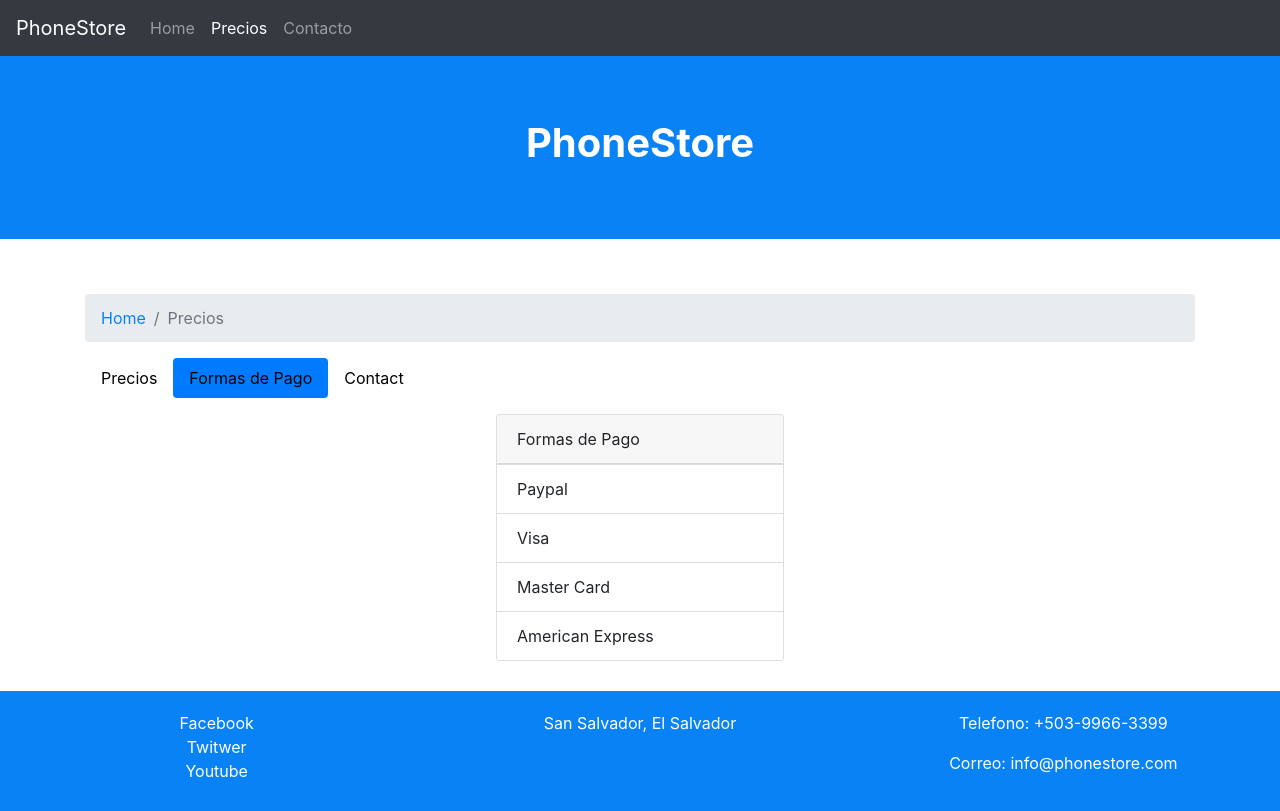
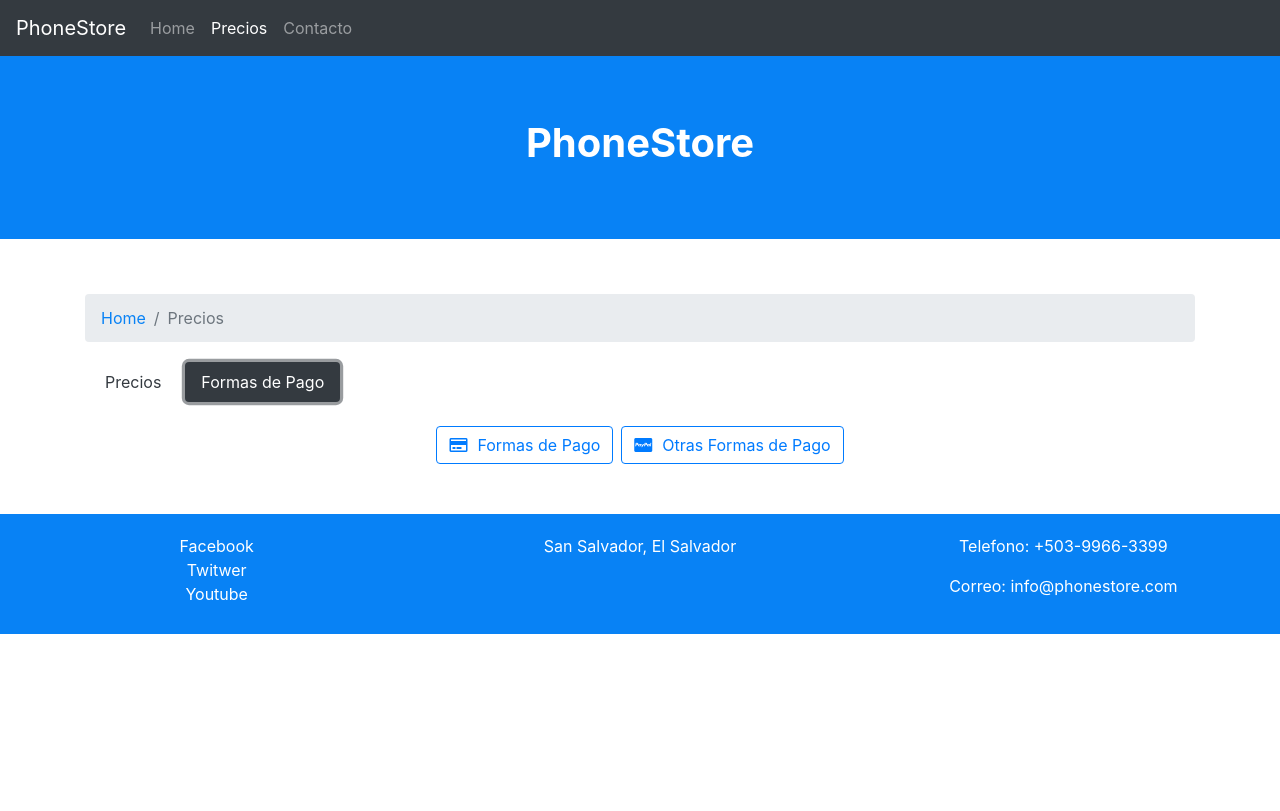
Before and after one commit to WalterGaldamezWeb/SitioWebResponsive, a website: page precios.html in a window 1280 px wide. Both pictures are taken after a click on the tab "Formas de Pago". Drawn offline with nearby package versions, Linux system fonts and the light colour scheme; a web font is replaced by a local one.

Commit message:
Se agregaron componente collapse

```diff
--- a/precios.html
+++ b/precios.html
@@ -8,7 +8,6 @@
     <link rel="stylesheet" href="css/style.css">
     <link rel="stylesheet" href="node_modules/open-iconic/font/css/open-iconic.css">
     <link rel="stylesheet" href="node_modules/@fortawesome/fontawesome-free/css/all.css">
-
 </head>
 <body>
     <nav class="navbar fixed-top navbar-expand-lg navbar-dark bg-dark">
@@ -42,21 +41,12 @@
               <li class="breadcrumb-item active" aria-current="page">Precios</li>
             </ol>
           </nav>
-
-
-
-
-
-
           <ul class="nav nav-pills mb-3" id="pills-tab" role="tablist">
             <li class="nav-item" role="presentation">
-              <a class="nav-link active" id="pills-home-tab" style="color: black;" data-toggle="pill" href="#pills-home" role="tab" aria-controls="pills-home" aria-selected="true">Precios</a>
+              <a class="nav-link active btn-outline-dark m-1" id="pills-home-tab" data-toggle="pill" href="#pills-home" role="tab" aria-controls="pills-home" aria-selected="true">Precios</a>
             </li>
             <li class="nav-item" role="presentation">
-              <a class="nav-link" id="pills-profile-tab" style="color: black;" data-toggle="pill" href="#pills-profile" role="tab" aria-controls="pills-profile" aria-selected="false">Formas de Pago</a>
-            </li>
-            <li class="nav-item" role="presentation">
-              <a class="nav-link" id="pills-contact-tab" style="color: black;" data-toggle="pill" href="#pills-contact" role="tab" aria-controls="pills-contact" aria-selected="false">Contact</a>
+              <a class="nav-link btn-outline-dark m-1" id="pills-profile-tab" data-toggle="pill" href="#pills-profile" role="tab" aria-controls="pills-profile" aria-selected="false">Formas de Pago</a>
             </li>
           </ul>
           <div class="tab-content" id="pills-tabContent">
@@ -122,28 +112,36 @@
               </table>
             </div>
             <div class="tab-pane fade" id="pills-profile" role="tabpanel" aria-labelledby="pills-profile-tab">
-              <div class="row justify-content-center">
-                <div class="card" style="width: 18rem;">
-                  <div class="card-header">
-                    Formas de Pago
-                  </div>
-                  <ul class="list-group list-group-flush">
-                    <li class="list-group-item">Paypal</li>
-                    <li class="list-group-item">Visa</li>
-                    <li class="list-group-item">Master Card</li>
-                    <li class="list-group-item">American Express</li>
-                  </ul>
-                </div>
-
-              </div>
-
+                <p class="d-flex justify-content-center">
+                  <a class="btn btn-outline-primary m-1" data-toggle="collapse" href="#multiCollapseExample1" role="button" aria-expanded="false" aria-controls="multiCollapseExample1"><i class="far fa-credit-card"></i>Formas de Pago</a>
+                  <button class="btn btn-outline-primary m-1" type="button" data-toggle="collapse" data-target="#multiCollapseExample2" aria-expanded="false" aria-controls="multiCollapseExample2"><i class="fab fa-cc-paypal"></i>Otras Formas de Pago</button>
+                </p>
+                <div class="row">
+                  <div class="col">
+                    <div class="collapse multi-collapse" id="multiCollapseExample1">
+                      <div class="card card-body">
+                        Aceptamos Targetas de credito y debito Visa, Master Card, American Express.
                       </div>
                     </div>
-
-
-
-
                   </div>
+                  <div class="col">
+                    <div class="collapse multi-collapse" id="multiCollapseExample2">
+                      <div class="card card-body">
+                        Otras formas de pago disponibles son Paypal, 2CheckOut, Stripe.
+                      </div>
+                    </div>
+                  </div>
+                </div>
+            </div>
+          </div>
+        </div>
+    </div>
+<script src="node_modules/jquery/dist/jquery.slim.min.js"></script>
+<script src="node_modules/popper.js/dist/popper.min.js"></script>
+<script src="node_modules/bootstrap/dist/js/bootstrap.min.js"></script>
+<script src="node_modules/bootstrap/dist/js/bootstrap.bundle.min.js"></script>
+<script src="js/funciones.js"></script>
+</body>
 <footer>
   <div class="row">
       <div class="col-sm-4 contacto">
@@ -160,10 +158,4 @@
       </div>
   </div>
 </footer>
-<script src="node_modules/jquery/dist/jquery.slim.min.js"></script>
-<script src="node_modules/bootstrap/dist/js/bootstrap.min.js"></script>
-<script src="node_modules/popper.js/dist/popper.min.js"></script>
-
-
-</body>
 </html>
```
Lines whose indentation alone changed are shown as unchanged.
